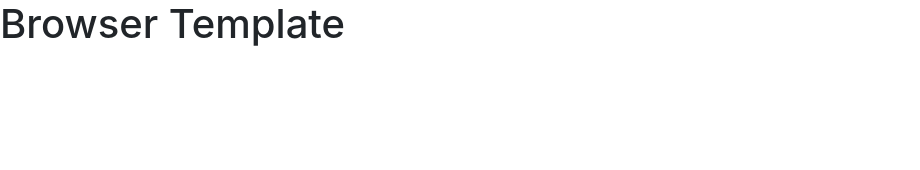
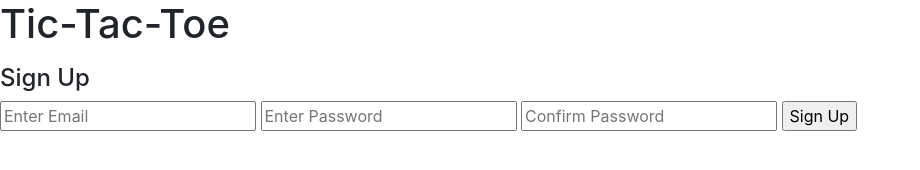
Before and after one commit to pguyal/tictactoe-client, a website built with webpack: page index.html in a window 1280 px wide. Shown: the whole page, without its empty margins (0-920 px from the left). Built offline with nearby package versions, Linux system fonts and the light colour scheme.

Commit message:
Add sign up form and changed heading for ttt page
Change Browser Template to Tic-Tac-Toe, added a message p tag
for successful messages and error messages, created sign up form.

```diff
--- a/index.html
+++ b/index.html
@@ -1,5 +1,6 @@
 <!DOCTYPE html>
 <html>
+
     <head>
       <title>Example</title>
       <meta name="viewport" content="width=device-width, initial-scale=1">
@@ -11,7 +12,18 @@
       <script src="public/vendor.js" type="text/javascript" charset="utf-8" defer></script>
       <script src="public/application.js" type="text/javascript" charset="utf-8" defer></script>
     </head>
+
     <body>
-      <h1>Browser Template</h1>
+      <h1>Tic-Tac-Toe</h1>
+      <p id='message'></p>
+
+      <h4>Sign Up</h4>
+      <form id='sign-up'>
+        <input name="credentials[email]" type="email" placeholder="Enter Email" required>
+        <input name="credentials[password]" type="password" placeholder="Enter Password" required>
+        <input name="credentials[password_confirmation]" type="password" placeholder="Confirm Password" required>
+        <input type="submit" value="Sign Up"/>
+      </form>
     </body>
+
 </html>
```
